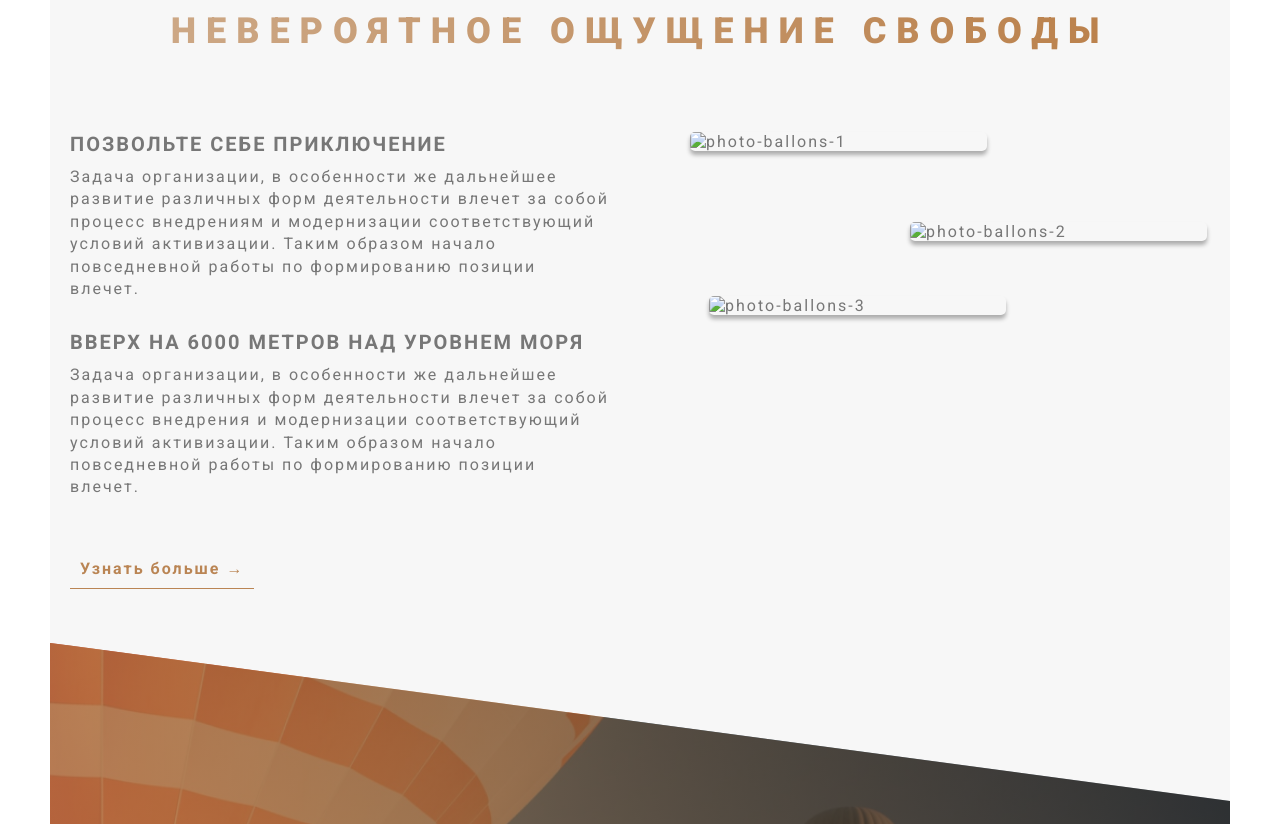
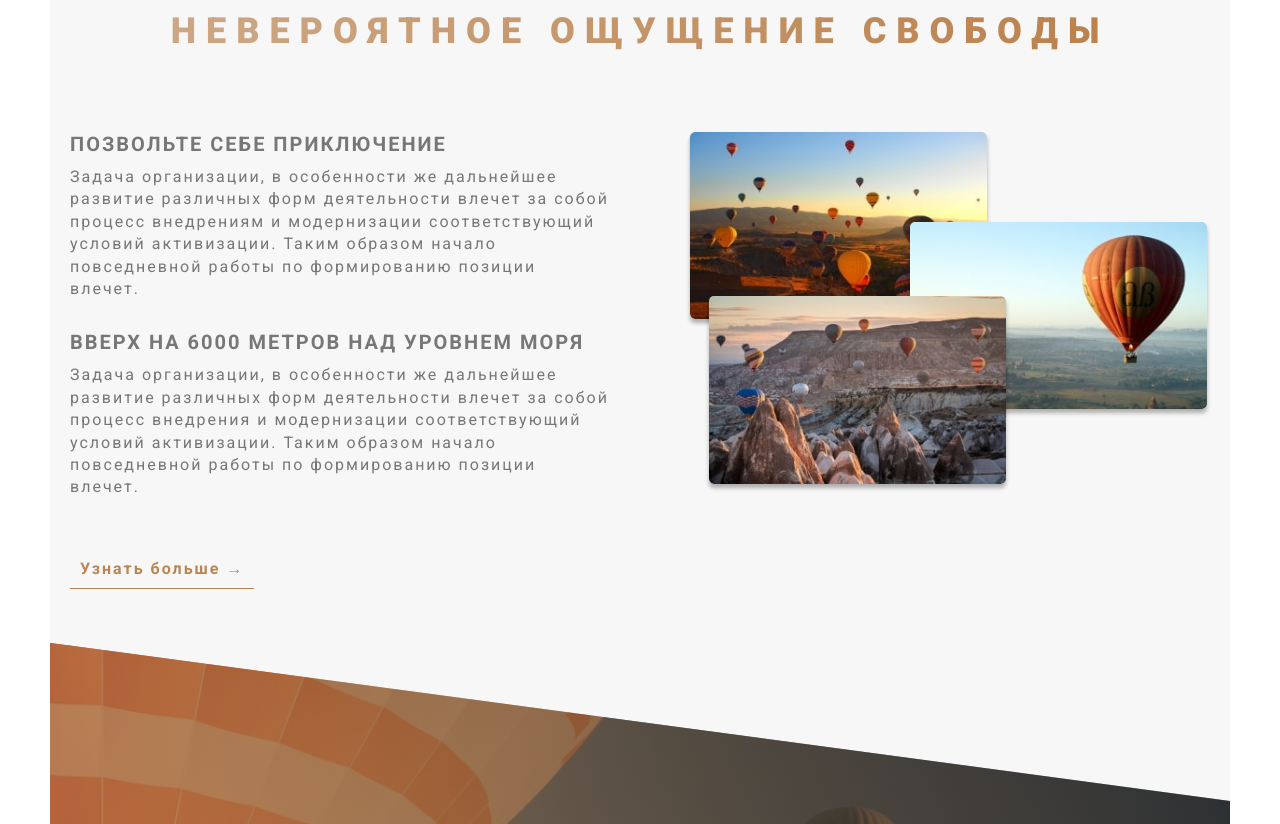
Before and after one commit to Viktoria-Orl/balloons, a plain HTML site: page index.html in a window 1280 px wide. Shown: the part 880-1704 px from the top of the page. Drawn offline with Linux system fonts and the light colour scheme; the site is published under a folder, as on GitHub Pages, so addresses that start at the root find nothing; files whose address does not match are found by name.

Commit message:
fix: change path to img

```diff
--- a/index.html
+++ b/index.html
@@ -58,18 +58,18 @@
                     <div class="col-1-of-2">
                         <div class="composition">
                             <img class="composition__photo composition__photo_n1"
-                            src="/img/photo-ballons-1.jpg"
-                            srcset="/img/photo-ballons-1.jpg 954w, /img/photo-ballons-1-small.jpg 318w"
+                            src="img/photo-ballons-1.jpg"
+                            srcset="img/photo-ballons-1.jpg 954w, img/photo-ballons-1-small.jpg 318w"
                             sizes="(max-width: 1240px) 23vw, (max-width: 900px) 43vw, (max-width: 600px) 47vw, 300px"
                             alt="photo-ballons-1">
                             <img class="composition__photo composition__photo_n2"
-                            src="/img/photo-ballons-2.jpg"
-                            srcset="/img/photo-ballons-2.jpg 954w, /img/photo-ballons-2-small.jpg 318w"
+                            src="img/photo-ballons-2.jpg"
+                            srcset="img/photo-ballons-2.jpg 954w, img/photo-ballons-2-small.jpg 318w"
                             sizes="(max-width: 1240px) 23vw, (max-width: 900px) 43vw, (max-width: 600px) 47vw, 300px"
                             alt="photo-ballons-2">
                             <img class="composition__photo composition__photo_n3"
-                            src="/img/photo-ballons-3.jpg"
-                            srcset="/img/photo-ballons-3.jpg 954w, /img/photo-ballons-3-small.jpg 318w"
+                            src="img/photo-ballons-3.jpg"
+                            srcset="img/photo-ballons-3.jpg 954w, img/photo-ballons-3-small.jpg 318w"
                             sizes="(max-width: 1240px) 23vw, (max-width: 900px) 43vw, (max-width: 600px) 47vw, 300px"
                             alt="photo-ballons-3">
                         </div>
```
